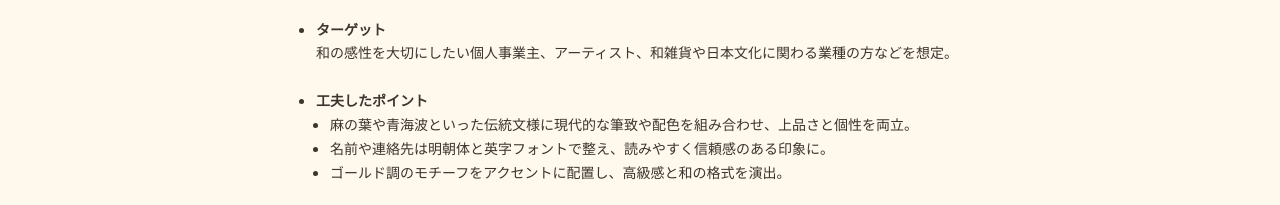
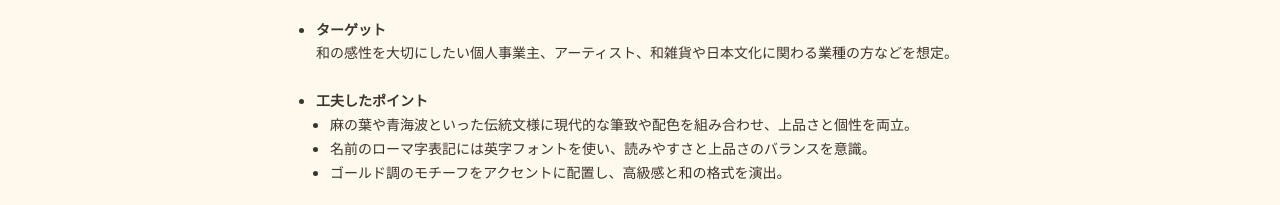
Before and after one commit to kasum-i/kasumi-portfolio, a plain HTML site: page works/card.html in a window 1280 px wide. Shown: the part 1320-1525 px from the top of the page. Drawn offline with Linux system fonts and the light colour scheme.

Commit message:
Update card.html

```diff
--- a/works/card.html
+++ b/works/card.html
@@ -119,7 +119,7 @@
                     麻の葉や青海波といった伝統文様に現代的な筆致や配色を組み合わせ、上品さと個性を両立。
                   </li>
                   <li>
-                    名前や連絡先は明朝体と英字フォントで整え、読みやすく信頼感のある印象に。
+                    名前のローマ字表記には英字フォントを使い、読みやすさと上品さのバランスを意識。
                   </li>
                   <li>
                     ゴールド調のモチーフをアクセントに配置し、高級感と和の格式を演出。
```
